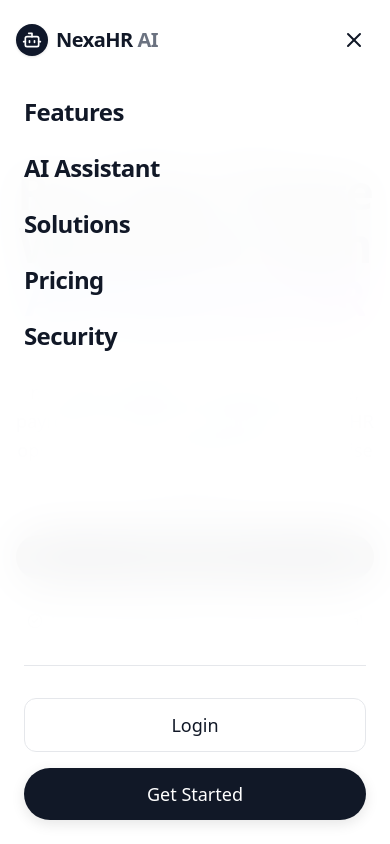
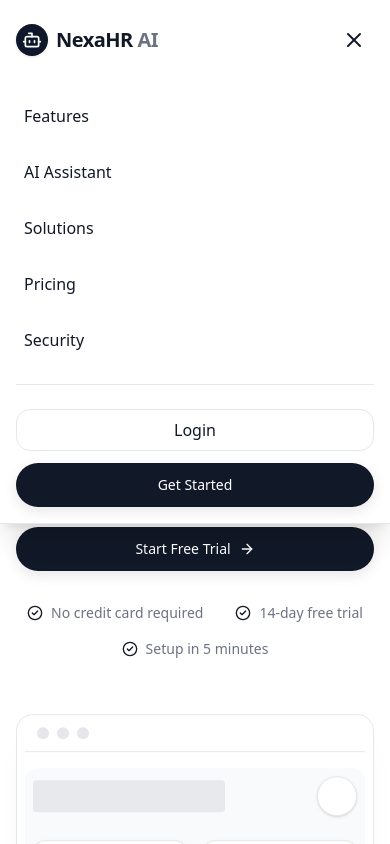
Before and after one commit to princeasodariya13/NexaHR-AI, a Next.js app: page / in a window 390 px wide. Both pictures are taken after a click on the button 354 px from the left and 40 px from the top of the page. Shown: the top 844 px of the page. Built offline with nearby package versions, Linux system fonts and the light colour scheme.

Commit message:
Revert mobile UI premium styling changes

```diff
--- a/components/landing/AIAssistantSection.tsx
+++ b/components/landing/AIAssistantSection.tsx
@@ -36,7 +36,7 @@ export function AIAssistantSection() {
   }, []);
 
   return (
-    <section className="py-16 md:py-24 bg-[#F8FAFC] relative overflow-hidden border-y border-[#E5E7EB]" id="ai">
+    <section className="py-24 bg-[#F8FAFC] relative overflow-hidden border-y border-[#E5E7EB]" id="ai">
       <div className="absolute top-0 right-0 w-[50%] h-[50%] bg-white rounded-full blur-[100px] pointer-events-none" />
 
       <div className="container mx-auto px-4 md:px-6 relative z-10">
@@ -121,7 +121,7 @@ export function AIAssistantSection() {
               <Sparkles className="w-4 h-4 mr-2" />
               Generative AI Built-In
             </SectionBadge>
-            <h2 className="text-4xl md:text-5xl lg:text-6xl font-bold tracking-tight mb-6 leading-[1.15] text-[#111827]">
+            <h2 className="text-3xl md:text-5xl font-bold tracking-tight mb-6 text-[#111827]">
               Meet Your <span className="text-gradient">AI HR Copilot</span>
             </h2>
             <p className="text-lg text-[#6B7280] mb-8">
--- a/components/landing/CTASection.tsx
+++ b/components/landing/CTASection.tsx
@@ -6,19 +6,19 @@ import { GradientButton } from "./GradientButton";
 
 export function CTASection() {
   return (
-    <section className="py-16 md:py-24 relative overflow-hidden bg-white">
+    <section className="py-24 relative overflow-hidden bg-white">
       <div className="container mx-auto px-4 md:px-6 relative z-10">
         <motion.div
           initial={{ opacity: 0, y: 30 }}
           whileInView={{ opacity: 1, y: 0 }}
           viewport={{ once: true }}
           transition={{ duration: 0.7 }}
-          className="bg-[#F8FAFC] rounded-3xl md:rounded-[2.5rem] p-8 md:p-20 text-center relative overflow-hidden border border-[#E5E7EB] shadow-sm"
+          className="bg-[#F8FAFC] rounded-[2.5rem] p-10 md:p-20 text-center relative overflow-hidden border border-[#E5E7EB] shadow-sm"
         >
           <div className="absolute inset-0 bg-gradient-to-b from-white to-transparent pointer-events-none opacity-50" />
 
           <div className="relative z-10 max-w-3xl mx-auto">
-            <h2 className="text-4xl md:text-5xl lg:text-6xl font-bold tracking-tight mb-6 leading-[1.15] text-[#111827]">
+            <h2 className="text-3xl md:text-5xl font-bold tracking-tight mb-6 text-[#111827]">
               Ready to Upgrade Your <span className="text-gradient">HR Operations?</span>
             </h2>
             <p className="text-lg md:text-xl text-[#6B7280] mb-10">
--- a/components/landing/FeatureSection.tsx
+++ b/components/landing/FeatureSection.tsx
@@ -6,11 +6,11 @@ import { SectionBadge } from "./SectionBadge";
 
 export function FeatureSection() {
   return (
-    <section className="py-16 md:py-24 bg-white relative" id="features">
+    <section className="py-24 bg-white relative" id="features">
       <div className="container mx-auto px-4 md:px-6">
         <div className="flex flex-col items-center text-center max-w-3xl mx-auto mb-16">
           <SectionBadge className="mb-4">Enterprise Capabilities</SectionBadge>
-          <h2 className="text-4xl md:text-5xl lg:text-6xl font-bold tracking-tight mb-6 leading-[1.15] text-[#111827]">
+          <h2 className="text-3xl md:text-5xl font-bold tracking-tight mb-6 text-[#111827]">
             Everything You Need to <span className="text-gradient">Scale</span>
           </h2>
           <p className="text-lg text-[#6B7280]">
@@ -38,7 +38,7 @@ export function FeatureSection() {
                 hidden: { opacity: 0, scale: 0.95 },
                 show: { opacity: 1, scale: 1, transition: { duration: 0.4 } }
               }}
-              className="bg-white p-6 md:p-8 rounded-2xl md:rounded-[2rem] border border-[#E5E7EB] shadow-sm hover:shadow-xl hover:-translate-y-1 transition-all duration-300 group overflow-hidden relative cursor-default"
+              className="bg-white p-6 rounded-2xl border border-[#E5E7EB] shadow-sm hover:shadow-lg transition-all group overflow-hidden relative"
             >
               {/* Hover gradient background */}
               <div className="absolute inset-0 bg-gradient-to-br from-[#F8FAFC] to-transparent opacity-0 group-hover:opacity-100 transition-opacity duration-500" />
--- a/components/landing/Footer.tsx
+++ b/components/landing/Footer.tsx
@@ -5,7 +5,7 @@ export function Footer() {
   return (
     <footer className="border-t border-[#E5E7EB] bg-white pt-16 pb-8">
       <div className="container mx-auto px-4 md:px-6">
-        <div className="grid grid-cols-1 sm:grid-cols-2 lg:grid-cols-5 gap-10 mb-16">
+        <div className="grid grid-cols-1 md:grid-cols-2 lg:grid-cols-5 gap-10 mb-16">
 
           <div className="lg:col-span-2">
             <Link href="/" className="flex items-center gap-2 mb-6 group inline-flex">
--- a/components/landing/Hero.tsx
+++ b/components/landing/Hero.tsx
@@ -8,7 +8,7 @@ import { CheckCircle2, TrendingUp, Users, Calendar, DollarSign, Sparkles } from
 
 export function Hero() {
   return (
-    <section className="relative pt-28 pb-16 md:pt-48 md:pb-32 overflow-hidden bg-white">
+    <section className="relative pt-32 pb-20 md:pt-48 md:pb-32 overflow-hidden bg-white">
       <div className="container mx-auto px-4 md:px-6 relative z-10">
         <div className="flex flex-col items-center text-center max-w-4xl mx-auto mb-16">
           <motion.div
@@ -26,9 +26,9 @@ export function Hero() {
             initial={{ opacity: 0, y: 20 }}
             animate={{ opacity: 1, y: 0 }}
             transition={{ duration: 0.5, delay: 0.1 }}
-            className="text-5xl md:text-6xl lg:text-7xl font-bold tracking-tight mb-6 leading-[1.1] text-[#111827]"
+            className="text-4xl md:text-6xl lg:text-7xl font-bold tracking-tight mb-6 leading-tight text-[#111827]"
           >
-            Run Your Entire Workforce with <span className="text-transparent bg-clip-text bg-gradient-to-r from-blue-600 via-indigo-500 to-purple-600">AI-Powered HR</span>
+            Run Your Entire Workforce with <span className="text-[#6B7280]">AI-Powered HR</span>
           </motion.h1>
 
           <motion.p
@@ -76,10 +76,10 @@ export function Hero() {
           initial={{ opacity: 0, y: 40 }}
           animate={{ opacity: 1, y: 0 }}
           transition={{ duration: 0.8, delay: 0.4 }}
-          className="relative mx-auto max-w-5xl animate-float px-2 md:px-0"
+          className="relative mx-auto max-w-5xl animate-float"
         >
-          <div className="absolute inset-0 bg-gradient-to-t from-white via-transparent to-transparent z-10 top-1/2 pointer-events-none" />
-          <div className="bg-white rounded-2xl md:rounded-3xl p-3 md:p-5 border border-[#E5E7EB] shadow-[0_20px_60px_-15px_rgba(0,0,0,0.1)] relative z-0">
+          <div className="absolute inset-0 bg-gradient-to-t from-white via-transparent to-transparent z-10 top-1/2" />
+          <div className="bg-white rounded-2xl p-2 md:p-4 border border-[#E5E7EB] shadow-[0_20px_40px_-15px_rgba(0,0,0,0.05)] relative z-0">
             {/* Fake Mac Header */}
             <div className="flex items-center gap-2 px-3 pb-3 pt-1 border-b border-[#E5E7EB] mb-4">
               <div className="w-3 h-3 rounded-full bg-[#E5E7EB]" />
--- a/components/landing/Navbar.tsx
+++ b/components/landing/Navbar.tsx
@@ -31,7 +31,7 @@ export function Navbar() {
       className={`fixed top-0 left-0 right-0 z-50 transition-all duration-300 ${isScrolled ? "bg-white/80 backdrop-blur-md border-b border-[#E5E7EB] py-3 shadow-sm" : "bg-transparent py-5"
         }`}
     >
-      <div className="container mx-auto px-4 md:px-6 relative z-50">
+      <div className="container mx-auto px-4 md:px-6">
         <div className="flex items-center justify-between">
           {/* Logo */}
           <Link href="/" className="flex items-center gap-2 group">
@@ -82,49 +82,35 @@ export function Navbar() {
       <AnimatePresence>
         {mobileMenuOpen && (
           <motion.div
-            initial={{ opacity: 0 }}
-            animate={{ opacity: 1 }}
-            exit={{ opacity: 0 }}
-            className="fixed inset-0 z-40 bg-white/95 backdrop-blur-xl pt-24 px-6 pb-6 flex flex-col md:hidden overflow-y-auto"
+            initial={{ opacity: 0, y: -20 }}
+            animate={{ opacity: 1, y: 0 }}
+            exit={{ opacity: 0, y: -20 }}
+            className="absolute top-full left-0 right-0 bg-white border-b border-[#E5E7EB] p-4 md:hidden flex flex-col gap-4 shadow-xl"
           >
-            <div className="flex flex-col gap-6 flex-1">
-              {NAV_LINKS.map((link, i) => (
-                <motion.div
+            {NAV_LINKS.map((link) => (
+              <Link
                 key={link.name}
-                  initial={{ opacity: 0, x: -20 }}
-                  animate={{ opacity: 1, x: 0 }}
-                  transition={{ delay: i * 0.1 }}
-                >
-                  <Link
                 href={link.href}
                 onClick={() => setMobileMenuOpen(false)}
-                    className="text-2xl font-semibold tracking-tight text-[#111827] flex items-center justify-between group"
+                className="text-base font-medium text-[#111827] p-2 hover:bg-[#F3F4F6] rounded-md"
               >
                 {link.name}
-                    <span className="text-transparent group-hover:text-[#6B7280] transition-colors">→</span >
               </Link>
-                </motion.div>
             ))}
-            </div>
-
-            <motion.div
-              initial={{ opacity: 0, y: 20 }}
-              animate={{ opacity: 1, y: 0 }}
-              transition={{ delay: 0.3 }}
-              className="mt-auto flex flex-col gap-4 pt-8 border-t border-[#E5E7EB]"
-            >
+            <div className="h-px w-full bg-[#E5E7EB] my-2" />
+            <div className="flex flex-col gap-3">
               <Link
                 href="/login"
-                className="w-full text-center text-lg font-medium p-3 rounded-xl border border-[#E5E7EB] hover:bg-[#F3F4F6] text-[#111827] transition-all"
+                className="text-center text-base font-medium p-2 border border-[#E5E7EB] rounded-md hover:bg-[#F3F4F6] text-[#111827]"
               >
                 Login
               </Link>
               <Link href="/signup">
-                <GradientButton variant="primary" className="w-full py-3 text-lg">
+                <GradientButton variant="primary" className="w-full">
                   Get Started
                 </GradientButton>
               </Link>
-            </motion.div>
+            </div>
           </motion.div>
         )}
       </AnimatePresence>
--- a/components/landing/PricingSection.tsx
+++ b/components/landing/PricingSection.tsx
@@ -10,11 +10,11 @@ import { cn } from "@/lib/utils";
 
 export function PricingSection() {
   return (
-    <section className="py-16 md:py-24 bg-[#F8FAFC] relative border-t border-[#E5E7EB]" id="pricing">
+    <section className="py-24 bg-[#F8FAFC] relative border-t border-[#E5E7EB]" id="pricing">
       <div className="container mx-auto px-4 md:px-6">
         <div className="flex flex-col items-center text-center max-w-3xl mx-auto mb-16">
           <SectionBadge className="mb-4">Transparent Pricing</SectionBadge>
-          <h2 className="text-4xl md:text-5xl lg:text-6xl font-bold tracking-tight mb-6 leading-[1.15] text-[#111827]">
+          <h2 className="text-3xl md:text-5xl font-bold tracking-tight mb-6 text-[#111827]">
             Scale Without <span className="text-gradient">Limits</span>
           </h2>
           <p className="text-lg text-[#6B7280]">
@@ -31,10 +31,10 @@ export function PricingSection() {
               viewport={{ once: true }}
               transition={{ duration: 0.5, delay: idx * 0.1 }}
               className={cn(
-                "relative bg-white rounded-[2rem] p-8 border flex flex-col h-full transition-all duration-300 hover:-translate-y-1",
+                "relative bg-white rounded-3xl p-8 border flex flex-col h-full transition-shadow hover:shadow-xl",
                 plan.popular
-                  ? "border-[#111827] shadow-[0_20px_40px_-15px_rgba(0,0,0,0.1)] md:-mt-4 md:mb-4 ring-1 ring-[#111827] hover:shadow-[0_25px_50px_-12px_rgba(0,0,0,0.15)]"
-                  : "border-[#E5E7EB] shadow-sm hover:shadow-xl"
+                  ? "border-[#111827] shadow-[0_20px_40px_-15px_rgba(0,0,0,0.1)] md:-mt-4 md:mb-4 ring-1 ring-[#111827]"
+                  : "border-[#E5E7EB] shadow-sm"
               )}
             >
               {plan.popular && (
--- a/components/landing/SolutionSection.tsx
+++ b/components/landing/SolutionSection.tsx
@@ -18,7 +18,7 @@ const SOLUTIONS = [
 
 export function SolutionSection() {
   return (
-    <section className="py-16 md:py-24 bg-[#F8FAFC] relative overflow-hidden border-y border-[#E5E7EB]" id="solutions">
+    <section className="py-24 bg-[#F8FAFC] relative overflow-hidden border-y border-[#E5E7EB]" id="solutions">
       {/* Decorative gradient */}
       <div className="absolute top-1/2 left-1/2 -translate-x-1/2 -translate-y-1/2 w-[60%] h-[60%] rounded-full bg-white blur-[100px] z-0" />
 
@@ -32,7 +32,7 @@ export function SolutionSection() {
             transition={{ duration: 0.7 }}
           >
             <SectionBadge className="mb-6">The NexaHR AI Solution</SectionBadge>
-            <h2 className="text-4xl md:text-5xl lg:text-6xl font-bold tracking-tight mb-6 leading-[1.15] text-[#111827]">
+            <h2 className="text-3xl md:text-5xl font-bold tracking-tight mb-6 leading-tight text-[#111827]">
               A Unified Platform for <br/><span className="text-gradient">Modern Workforces</span>
             </h2>
             <p className="text-lg text-[#6B7280] mb-8">
@@ -81,7 +81,7 @@ export function SolutionSection() {
                 </div>
 
                 {[1, 2, 3, 4].map((i) => (
-                  <div key={i} className="flex items-center justify-between p-4 rounded-xl bg-[#F8FAFC] border border-[#E5E7EB] hover:shadow-md hover:-translate-y-0.5 transition-all duration-300 cursor-default">
+                  <div key={i} className="flex items-center justify-between p-4 rounded-xl bg-[#F8FAFC] border border-[#E5E7EB] hover:shadow-sm transition-all">
                     <div className="flex items-center gap-4">
                       <div className="w-10 h-10 rounded-full bg-white border border-[#E5E7EB] flex items-center justify-center font-bold text-[#0F172A]">
                         0{i}
--- a/components/landing/Testimonials.tsx
+++ b/components/landing/Testimonials.tsx
@@ -7,13 +7,13 @@ import { Quote, Star } from "lucide-react";
 
 export function Testimonials() {
   return (
-    <section className="py-16 md:py-24 bg-white relative overflow-hidden">
+    <section className="py-24 bg-white relative overflow-hidden">
       <div className="absolute top-1/2 left-1/2 -translate-x-1/2 -translate-y-1/2 w-[60%] h-[40%] bg-[#F8FAFC] rounded-full blur-[120px] pointer-events-none" />
 
       <div className="container mx-auto px-4 md:px-6 relative z-10">
         <div className="flex flex-col items-center text-center max-w-3xl mx-auto mb-16">
           <SectionBadge className="mb-4">Customer Success</SectionBadge>
-          <h2 className="text-4xl md:text-5xl lg:text-6xl font-bold tracking-tight mb-6 leading-[1.15] text-[#111827]">
+          <h2 className="text-3xl md:text-5xl font-bold tracking-tight mb-6 text-[#111827]">
             Loved by <span className="text-gradient">HR Leaders</span>
           </h2>
         </div>
@@ -26,7 +26,7 @@ export function Testimonials() {
               whileInView={{ opacity: 1, y: 0 }}
               viewport={{ once: true }}
               transition={{ duration: 0.5, delay: idx * 0.1 }}
-              className="bg-white p-8 rounded-[2rem] border border-[#E5E7EB] shadow-sm hover:shadow-xl hover:-translate-y-1 transition-all duration-300 relative"
+              className="bg-white p-8 rounded-3xl border border-[#E5E7EB] shadow-sm hover:shadow-md transition-shadow relative"
             >
               <Quote className="absolute top-6 right-6 w-10 h-10 text-[#F3F4F6]" />
               <div className="flex gap-1 mb-6">
```
Also changed, not shown: components/landing/AnalyticsSection.tsx (+4 -4 lines). Lines whose indentation alone changed are shown as unchanged.
